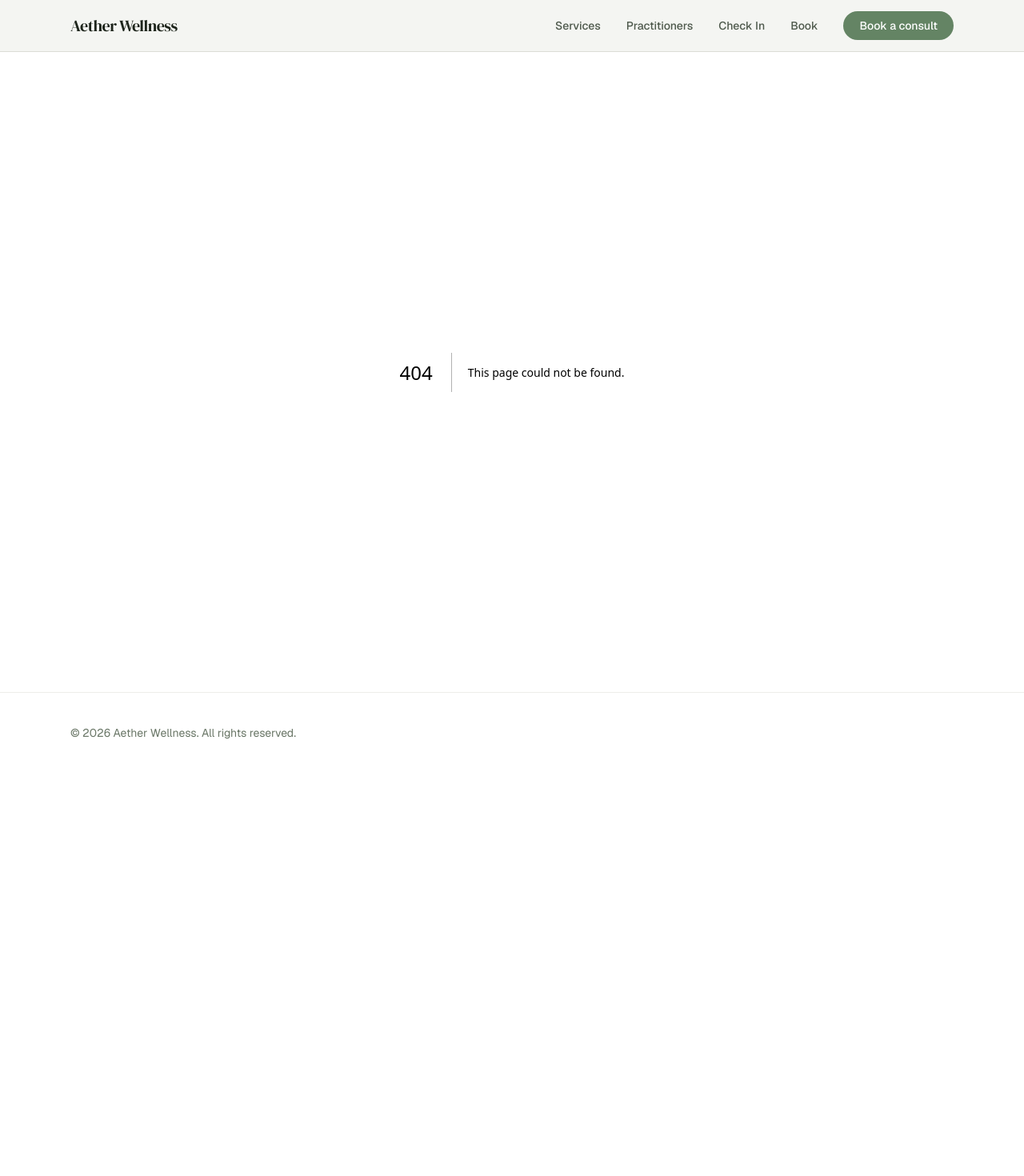
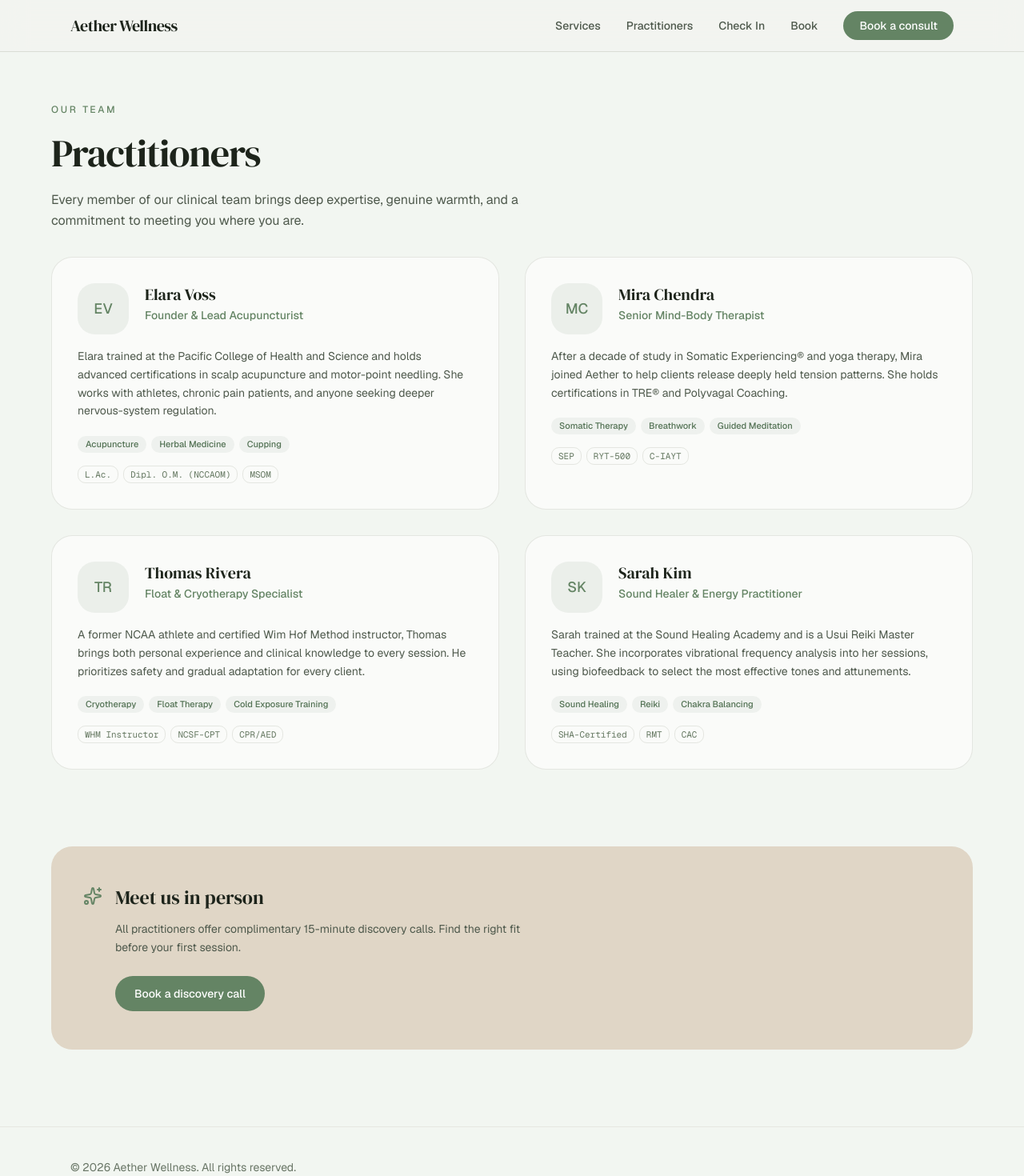
Before and after one commit to anas-khan-antimatter/mkt-aether-wellness, a Next.js app: page /team in a window 1280 px wide. Before the commit this address had no page. Shown: the top 1470 px of the page at 80% size. Before the commit the page ends 966 px from the top, so only its background shows below. Built offline with nearby package versions, Linux system fonts and the light colour scheme; a web font is replaced by a local one.

Commit message:
antimatter: checkpoint c-1790732962288-ubgez

```diff
--- /dev/null
+++ b/src/app/team/page.tsx
@@ -0,0 +1,107 @@
+import { practitioners } from "@/lib/data";
+import Link from "next/link";
+import { Sparkles } from "lucide-react";
+
+export default function TeamPage() {
+  return (
+    <div>
+      {/* Hero */}
+      <section className="px-6 pb-8 pt-16">
+        <div className="mx-auto max-w-6xl">
+          <p className="text-xs font-medium uppercase tracking-[0.22em] text-[oklch(0.58_0.06_145)]">
+            Our team
+          </p>
+          <h1 className="mt-4 font-serif text-4xl leading-tight tracking-tight text-[oklch(0.25_0.02_140)] md:text-5xl">
+            Practitioners
+          </h1>
+          <p className="mt-4 max-w-2xl text-base leading-relaxed text-[oklch(0.45_0.025_140)]">
+            Every member of our clinical team brings deep expertise, genuine
+            warmth, and a commitment to meeting you where you are.
+          </p>
+        </div>
+      </section>
+
+      {/* Grid */}
+      <section className="px-6 pb-24">
+        <div className="mx-auto max-w-6xl">
+          <div className="grid gap-8 md:grid-cols-2">
+            {practitioners.map((p, i) => (
+              <div
+                key={p.id}
+                className="group rounded-3xl border border-[oklch(0.82_0.012_110/0.4)] bg-white/60 p-6 transition-all hover:bg-white hover:shadow-lg hover:shadow-[oklch(0.58_0.06_145/0.08)] sm:p-8"
+                style={{ animationDelay: `${i * 100}ms` }}
+              >
+                <div className="flex items-start gap-5">
+                  {/* Avatar placeholder */}
+                  <div className="flex h-16 w-16 shrink-0 items-center justify-center rounded-2xl bg-[oklch(0.58_0.06_145/0.1)] text-lg font-medium text-[oklch(0.58_0.06_145)]">
+                    {p.imageInitials}
+                  </div>
+                  <div className="min-w-0">
+                    <h2 className="font-serif text-xl text-[oklch(0.25_0.02_140)]">
+                      {p.name}
+                    </h2>
+                    <p className="mt-0.5 text-sm font-medium text-[oklch(0.58_0.06_145)]">
+                      {p.title}
+                    </p>
+                  </div>
+                </div>
+
+                <p className="mt-4 text-sm leading-relaxed text-[oklch(0.45_0.025_140)]">
+                  {p.fullBio}
+                </p>
+
+                <div className="mt-5 flex flex-wrap gap-1.5">
+                  {p.specialties.map((s) => (
+                    <span
+                      key={s}
+                      className="rounded-full bg-[oklch(0.58_0.06_145/0.08)] px-2.5 py-0.5 text-[11px] font-medium text-[oklch(0.52_0.06_145)]"
+                    >
+                      {s}
+                    </span>
+                  ))}
+                </div>
+
+                <div className="mt-4 flex flex-wrap gap-1.5">
+                  {p.credentials.map((c) => (
+                    <span
+                      key={c}
+                      className="rounded-md border border-[oklch(0.82_0.012_110/0.4)] px-2 py-0.5 text-[11px] font-mono text-[oklch(0.55_0.04_140)]"
+                    >
+                      {c}
+                    </span>
+                  ))}
+                </div>
+              </div>
+            ))}
+          </div>
+        </div>
+      </section>
+
+      {/* CTA */}
+      <section className="px-6 pb-24">
+        <div className="mx-auto max-w-6xl">
+          <div className="rounded-3xl bg-[oklch(0.88_0.025_80)] px-10 py-12">
+            <div className="flex items-start gap-4">
+              <Sparkles className="mt-0.5 h-6 w-6 shrink-0 text-[oklch(0.58_0.06_145)]" />
+              <div>
+                <h2 className="font-serif text-2xl text-[oklch(0.25_0.02_140)]">
+                  Meet us in person
+                </h2>
+                <p className="mt-3 max-w-lg text-sm leading-relaxed text-[oklch(0.45_0.025_140)]">
+                  All practitioners offer complimentary 15-minute discovery
+                  calls. Find the right fit before your first session.
+                </p>
+                <Link
+                  href="/book"
+                  className="mt-6 inline-flex h-11 items-center rounded-full bg-[oklch(0.58_0.06_145)] px-6 text-sm font-medium text-white transition-all hover:bg-[oklch(0.52_0.06_145)]"
+                >
+                  Book a discovery call
+                </Link>
+              </div>
+            </div>
+          </div>
+        </div>
+      </section>
+    </div>
+  );
+}
```
